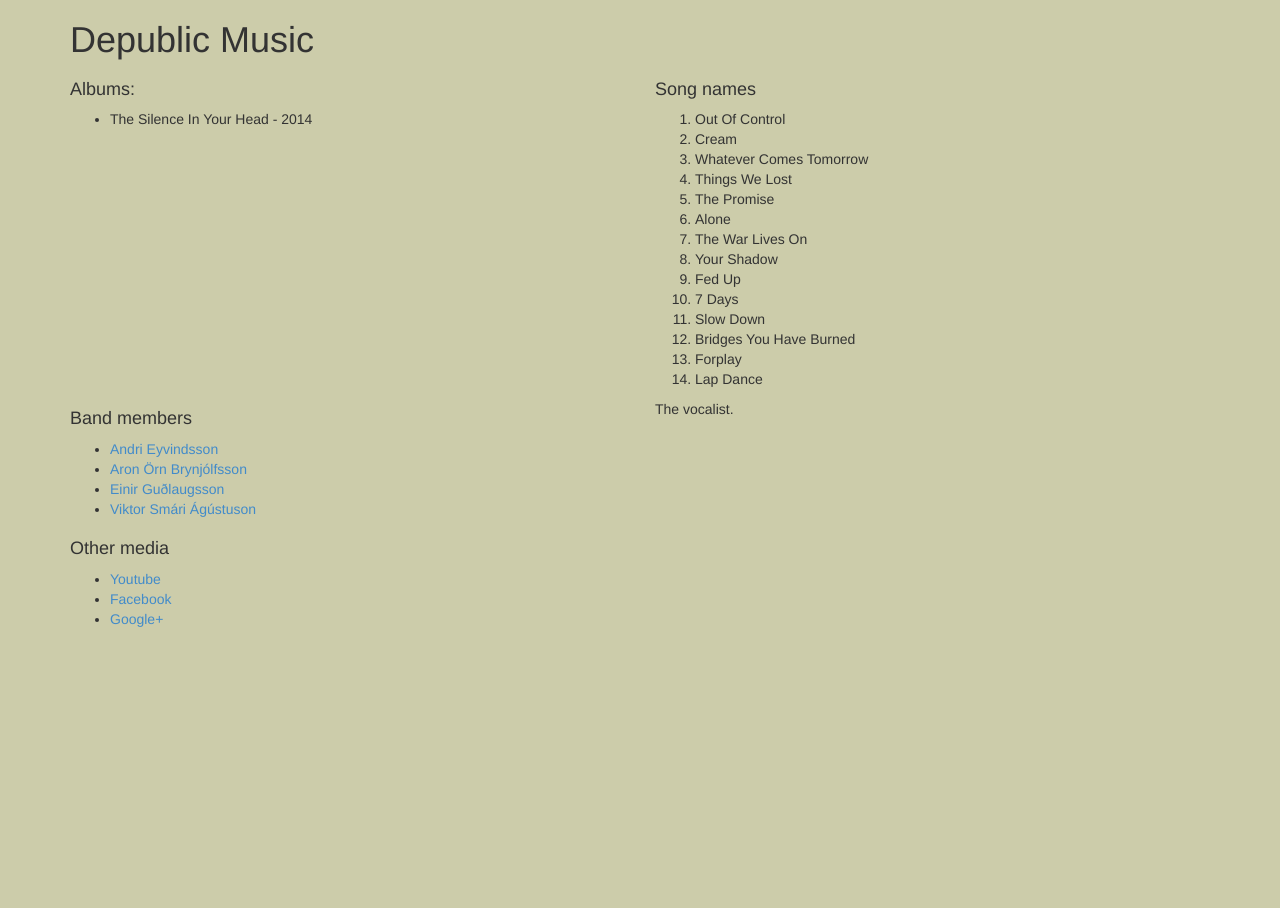
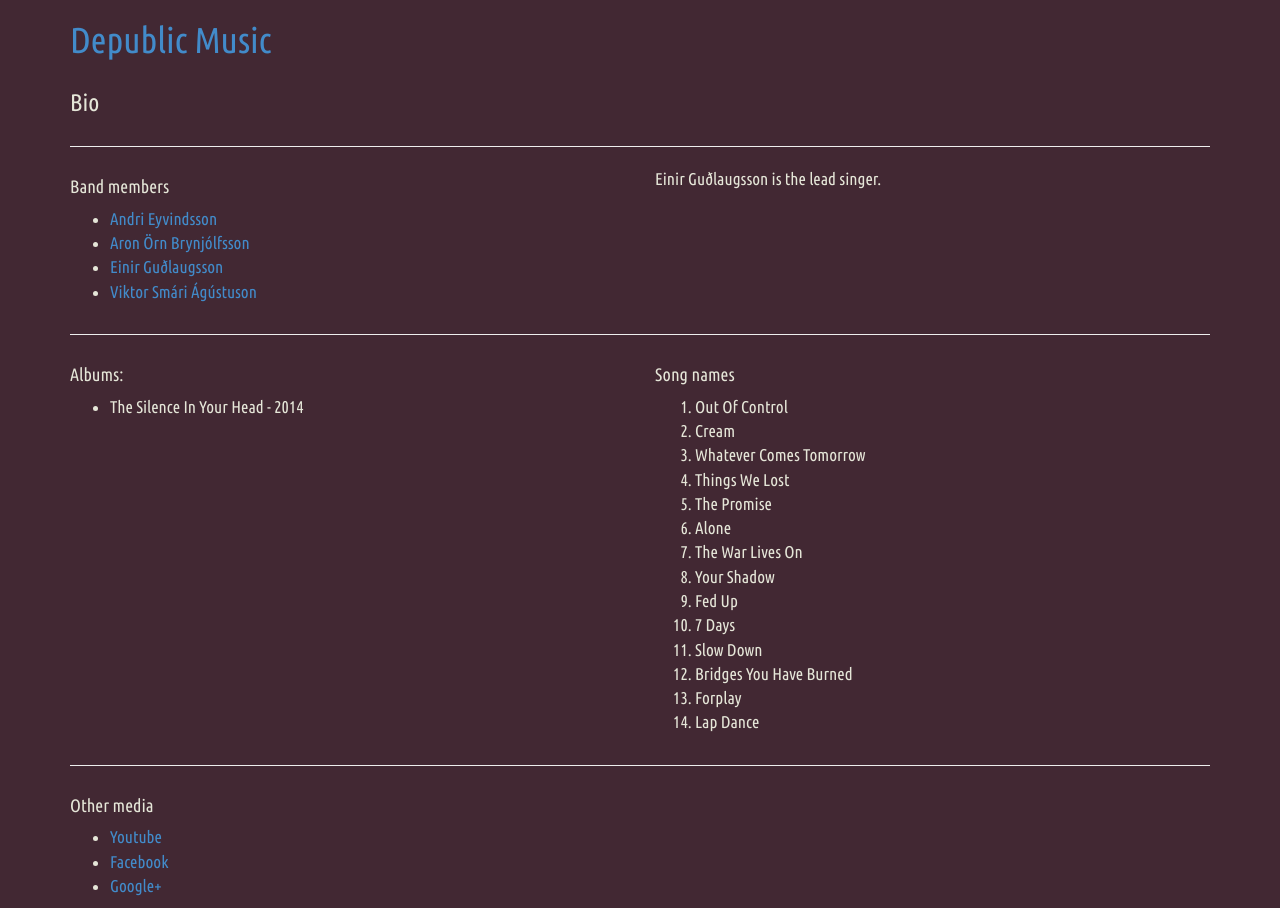
Before and after one commit to Depublic/depublic.github.io, a website: page index.html at #/einir in a window 1280 px wide. Before the commit the page ends 800 px from the top, so only its background shows below. Drawn offline with Linux system fonts and the light colour scheme.

Commit message:
Added new fonts and changed colours

```diff
--- a/css.css
+++ b/css.css
@@ -1,7 +1,15 @@
 body{
-	background-color: #cca;
+	background-color: #422833;
+	color:#E5E6D8;
+
+	font-family: 'Ubuntu Condensed', sans-serif;
+	font-size: 170%;
+
 }
 
-.col-md-6, .col-md-12{
+
+
+.col-md-4, .col-md-6, .col-md-12{
+	/*outline: 1px solid blue;*/
 
 }
--- a/index.html
+++ b/index.html
@@ -5,15 +5,40 @@
 		<title>Depublic music</title>
 		<link rel="stylesheet" href="stuff/bootstrap/dist/css/bootstrap.min.css">
 		<link rel="stylesheet" href="css.css">
+		<link href='http://fonts.googleapis.com/css?family=Ubuntu+Condensed' rel='stylesheet' type='text/css'>
 		<script type="text/javascript" src="stuff/angular/angular.min.js"></script>
 		<script type="text/javascript" src="stuff/angular-route/angular-route.js"></script>
 		<script src="js.js"></script>
 	</head>
-	<body >
+	<body>
 		<div class="container">
 			<div ng-controller="NameCtrl">  <!-- Controller start -->
 
-				<h1> Depublic Music</h1>
+				<h1><a href="/">{{title}}</a></h1>
+
+				<div class="row">
+					<div class="col-md-12">
+						<h3>Bio</h3>
+					</div>
+				</div>
+
+				<hr> <!-- ################################ -->
+
+				<div class="row">
+					<div class="col-md-6 col-sm-6 col-xs-12">
+						<h4>Band members</h4>
+						<ul>
+							<li ng-repeat="member in members">
+								<a href="{{member.url}}">{{member.name}} </a>
+							</li>
+						</ul>
+					</div>
+
+				<!-- Here the route will bind -->
+					<div ng-view class="col-md-6 col-sm-6 col-xs-12"></div>
+				</div> <!-- End row -->
+
+				<hr> <!-- ################################ -->
 
 				<div class="row">
 					<div class="col-md-6 col-sm-6 col-xs-12">
@@ -33,21 +58,7 @@
 					</div>
 				</div> <!-- End row -->
 
-
-				<div class="row">
-
-					<div class="col-md-6 col-sm-6 col-xs-12">
-						<h4>Band members</h4>
-						<ul>
-							<li ng-repeat="member in members">
-								<a href="{{member.url}}">{{member.name}} </a>
-							</li>
-						</ul>
-					</div>
-
-				<!-- Here the route will bind -->
-				<div ng-view class="col-md-6 col-sm-6 col-xs-12"></div>
-				</div> <!-- End row -->
+				<hr> <!-- ################################ -->
 
 				<div class="row">
 					<div class="col-md-12">
@@ -63,8 +74,8 @@
 
 			</div> <!-- Controller End -->
 		</div> <!-- End Container -->
+
 		<!-- Scripts -->
-
 		<script>
 			(function(i,s,o,g,r,a,m){i['GoogleAnalyticsObject']=r;i[r]=i[r]||function(){
 			(i[r].q=i[r].q||[]).push(arguments)},i[r].l=1*new Date();a=s.createElement(o),
--- a/js.js
+++ b/js.js
@@ -17,6 +17,8 @@ app.config(['$routeProvider', function ($routeProvider) {
 }])
 
 app.controller('NameCtrl', ['$scope',  function ($scope) {
+
+	$scope.title = "Depublic Music";
 
 	$scope.albums = [
 		{ albumname : "The Silence In Your Head", year : "2014"},
--- a/templates/einir.tpl.html
+++ b/templates/einir.tpl.html
@@ -1 +1 @@
-<p>The vocalist.</p>
+<p>Einir Guðlaugsson is the lead singer.</p>
```
Also changed, not shown: templates/viktor.tpl.html (+1 -1 lines).
